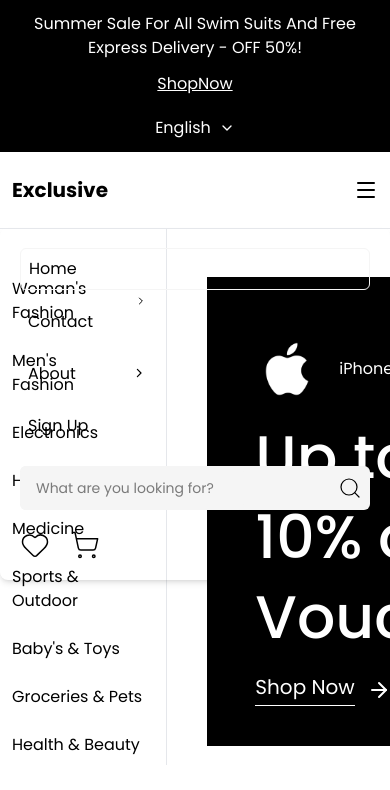
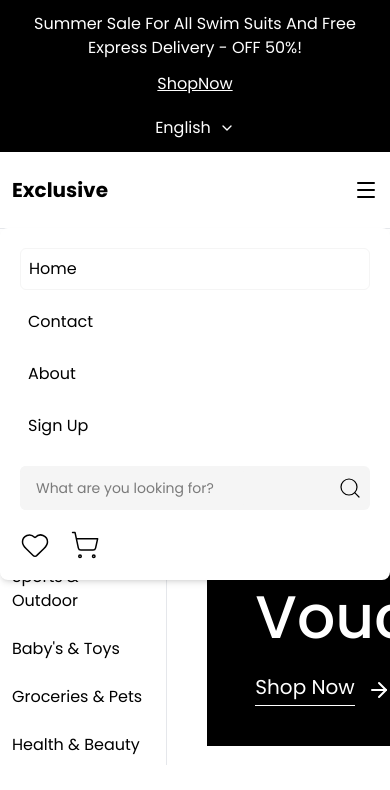
Before and after one commit to HishamAbualhaj/ecommerce_figma, a React (Vite) app: page / in a window 390 px wide. Both pictures are taken after a click on the icon 366 px from the left and 190 px from the top of the page. Shown: the top 790 px of the page. Built offline with nearby package versions, Linux system fonts and the light colour scheme.

Commit message:
fix: adjust z index for components

```diff
--- a/src/components/Header.tsx
+++ b/src/components/Header.tsx
@@ -71,7 +71,7 @@ const NavMobile = () => {
   const [active, setActive] = useState(0);
 
   return (
-    <div className="lg:hidden absolute top-full shadow-md rounded-lg p-5 left-0 w-full">
+    <div className="lg:hidden absolute top-full shadow-md rounded-lg p-5 left-0 w-full bg-white z-20">
       <div className="flex flex-col gap-3">
         {navs.map((item, i) => (
           <a
--- a/src/components/ui/LanguageSwitcher.tsx
+++ b/src/components/ui/LanguageSwitcher.tsx
@@ -14,7 +14,7 @@ export default function LanguageSwitcher() {
   const [open, setOpen] = useState(false);
 
   return (
-    <div className="relative text-light z-10">
+    <div className="relative text-light z-30">
       <button
         onClick={() => setOpen(!open)}
         className="flex items-center gap-2  bg-dark text-light text-md hover:opacity-90"
```
